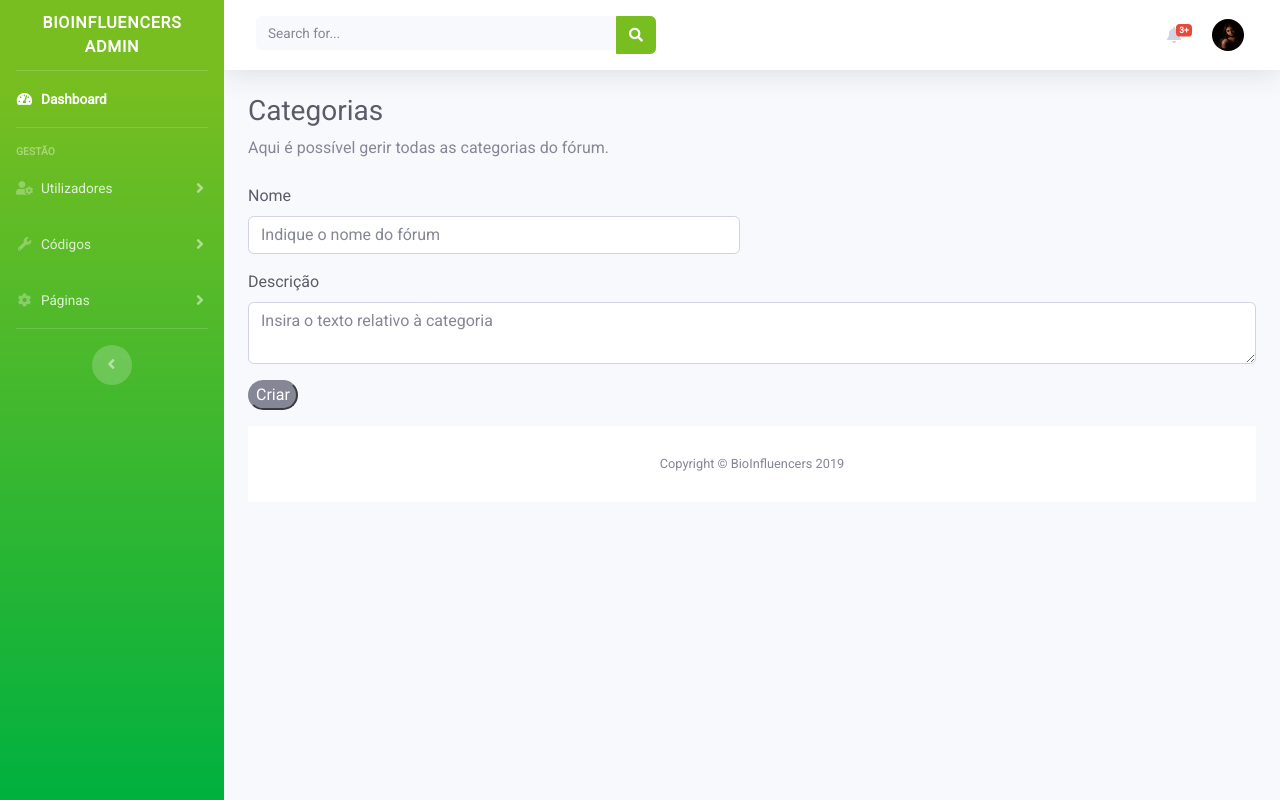
After one commit to wtv-filipa/bioinfluencers, a PHP site: page /criar_categorias.php in a window 1280 px wide. The commit adds this page. Run offline with PHP 8.4, Linux system fonts and the light colour scheme; data that the repository does not hold is empty.

Commit message:
parte categorias

```diff
--- /dev/null
+++ b/bioinfluencers/admin/componentes/criar_categorias.php
@@ -0,0 +1,36 @@
+<!-- tabela que mostra os fóruns disponíveis -->
+<div class="container-fluid">
+
+    <!-- Page Heading -->
+    <h1 class="h3 mb-2 text-gray-800">Categorias</h1>
+    <p class="mb-4">Aqui é possível gerir todas as categorias do fórum.</p>
+
+    <div class="row">
+        <div class="col-xl-12">
+
+            <form method="post" action="scripts/categorias.php">
+
+                <div class="row">
+
+                    <!--colocar nome da categoria-->
+                    <div class="form-group  col-xl-6 col-lg-6 col-sm-6">
+                        <label class="text-gray-800" for="nome">Nome</label>
+                        <input type="text" class="form-control" id="nome" name="nome" placeholder="Indique o nome do fórum">
+                    </div>
+
+                    <!--colocar descrição-->
+                    <div class="form-group col-12">
+                        <label class="text-gray-800" for="des">Descrição</label>
+                        <textarea type="text" class="form-control" id="des" name="descricao" placeholder="Insira o texto relativo à categoria"></textarea>
+                    </div>
+
+                    <div class="form-group col-3">
+                        <button type="submit" class="buttonCustomise"> Criar </button
+
+            </form>
+        </div>
+    </div>
+
+
+</div>
+<!-- /.container-fluid -->
--- a/bioinfluencers/admin/componentes/noticias.php
+++ b/bioinfluencers/admin/componentes/noticias.php
@@ -17,7 +17,7 @@
                 <!--colocar título da notícia-->
                 <div class="form-group col-xl-6 col-lg-6 col-sm-6">
                     <label class="text-gray-800" for="titulo">Título</label>
-                    <input type="text" class="form-control" id="titulo" placeholder="Indique o título">
+                    <input type="text" class="form-control" id="titulo" name="titulo" formmethod="post" placeholder="Indique o título">
                 </div>
 
                 <!--colocar subtítulo da notícia-->
--- /dev/null
+++ b/bioinfluencers/admin/criar_categorias.php
@@ -0,0 +1,65 @@
+<!DOCTYPE html>
+<html lang="en">
+
+<head>
+
+    <!-- metadados -->
+    <?php include "helpers/meta.php"; ?>
+
+    <title>Categorias do Fórum</title>
+
+    <!-- Custom fonts for this template-->
+    <?php include "helpers/fonts.php"; ?>
+
+    <!-- Custom styles for this template-->
+    <?php include "helpers/css.php"; ?>
+
+</head>
+
+<body id="page-top">
+
+<!-- Page Wrapper -->
+<div id="wrapper">
+
+    <!-- Sidebar -->
+    <?php include "componentes/navigation.php"; ?>
+    <!-- End of Sidebar -->
+
+    <!-- Content Wrapper -->
+    <div id="content-wrapper" class="d-flex flex-column">
+
+        <!-- Main Content -->
+        <div id="content">
+
+            <!-- Topbar -->
+            <?php include "componentes/navbar_top.php"; ?>
+            <!-- End of Topbar -->
+
+            <!-- Begin Page Content -->
+            <?php include "componentes/criar_categorias.php"; ?>
+            <!-- /.container-fluid -->
+
+        </div>
+        <!-- End of Main Content -->
+
+        <!-- Footer -->
+        <?php include "componentes/footer.php"; ?>
+        <!-- End of Footer -->
+
+    </div>
+    <!-- End of Content Wrapper -->
+
+</div>
+<!-- End of Page Wrapper -->
+
+
+<!-- Logout Modal-->
+<?php include "componentes/logout_modal.php"; ?>
+
+<!-- JavaScript-->
+
+<?php include "helpers/js.php"; ?>
+
+</body>
+
+</html>
```
Also changed, not shown: bioinfluencers/admin/componentes/forum_categorias.php (+8 -4 lines), bioinfluencers/admin/scripts/apagar_categorias.php (added, +35 -0 lines), bioinfluencers/admin/scripts/categorias.php (added, +45 -0 lines), bioinfluencers/admin/scripts/alterar_categorias.php (deleted).
